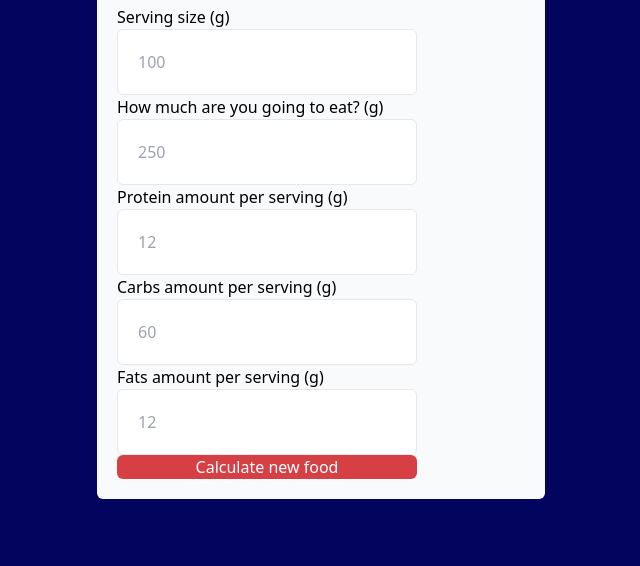
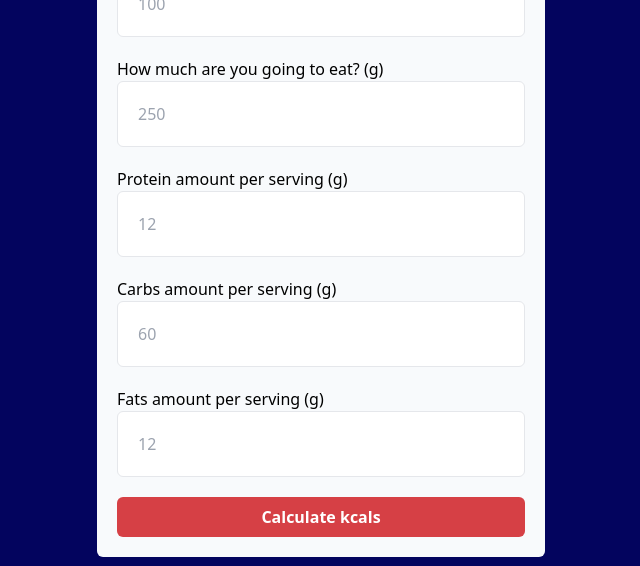
Before and after one commit to lftdev/kcal-counter, a website built with Vite: page index.html in a window 1280 px wide. Shown: the part 234-800 px from the top of the page, without its empty margins (319-959 px from the left). Built offline with nearby package versions, Linux system fonts and the light colour scheme; no server answers.

Commit message:
Fix style

```diff
--- a/index.html
+++ b/index.html
@@ -9,11 +9,11 @@
   </head>
   <body>
     <div id="app" class="grid place-items-center">
-      <div class="flex flex-col gap-8 rounded-md p-5 bg-slate-50 max-w-md">
+      <div class="flex flex-col items-center gap-8 rounded-md p-5 bg-slate-50 max-w-md">
         <header>
           <h1 class="text-6xl">Calories counter</h1>
         </header>
-          <form class="flex flex-col max-w-[300px]">
+          <form class="flex flex-col w-full gap-5">
             <label class="flex flex-col">
               Serving size (g)
               <input class="p-5 border rounded-md" type="number" step="0.01" placeholder="100" name="servingSize">
@@ -34,7 +34,7 @@
               Fats amount per serving (g)
               <input class="p-5 border rounded-md" type="number" step="0.01" placeholder="12" name="fats">
             </label>
-            <input type="submit" value="Calculate new food" class="bg-[#D64045] text-white rounded-md">
+            <input type="submit" value="Calculate kcals" class=" rounded-md p-2 bg-[#D64045] text-white font-bold">
           </form>
         </div>
       </div>
--- a/src/components/MessageBox.js
+++ b/src/components/MessageBox.js
@@ -1,7 +1,8 @@
 export default function MessageBox (props) {
   const { className, title, message, children, onBtnClick } = props
   const background = document.createElement('div')
-  background.classList = 'bg-[rgba(0,0,0,.8)]'
+  background.onclick = onBtnClick
+  background.classList = 'absolute grid place-items-center bg-[rgba(0,0,0,.8)] w-full h-full'
   const box = document.createElement('div')
   box.classList = className
   box.innerHTML = `
```
